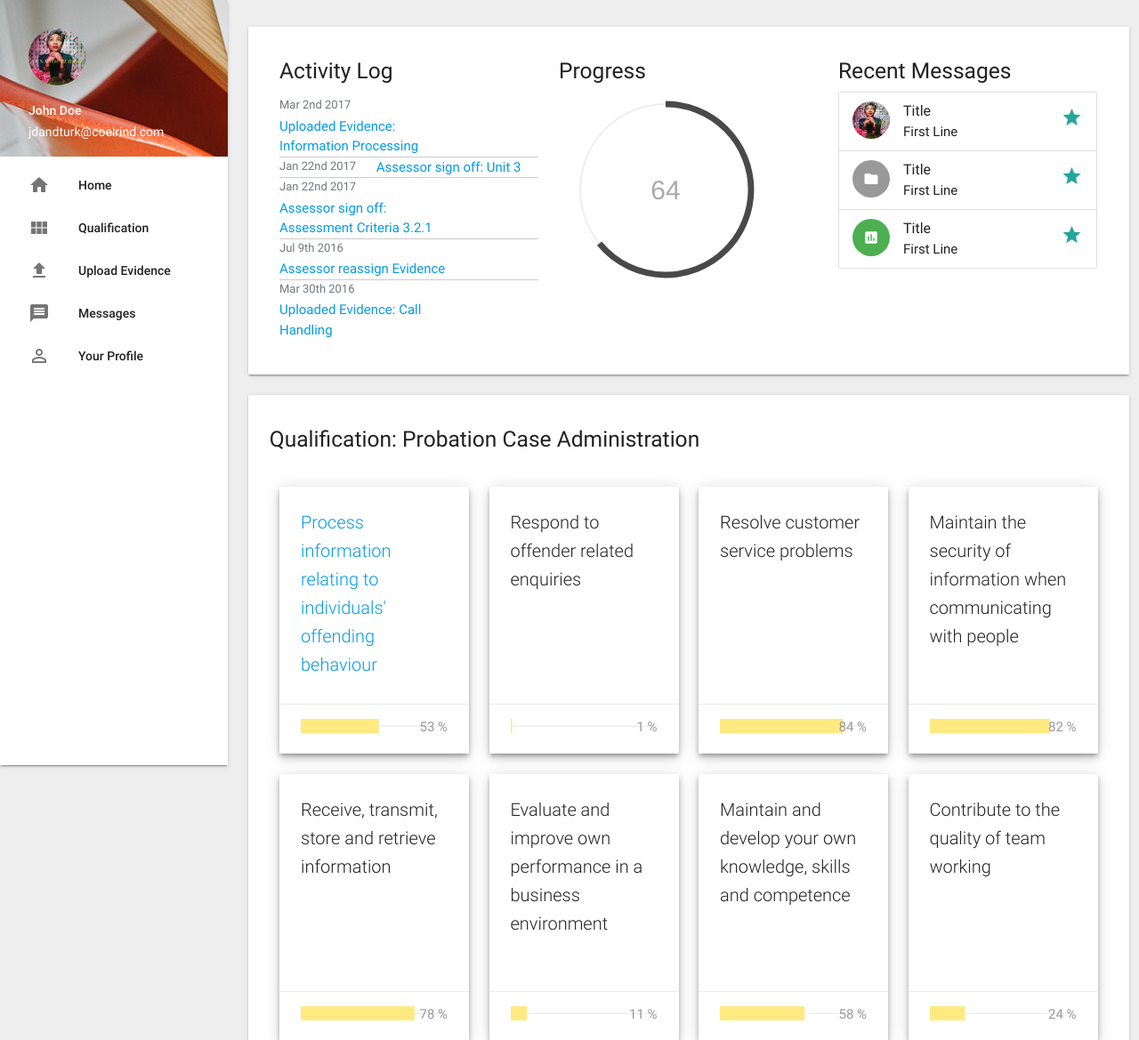
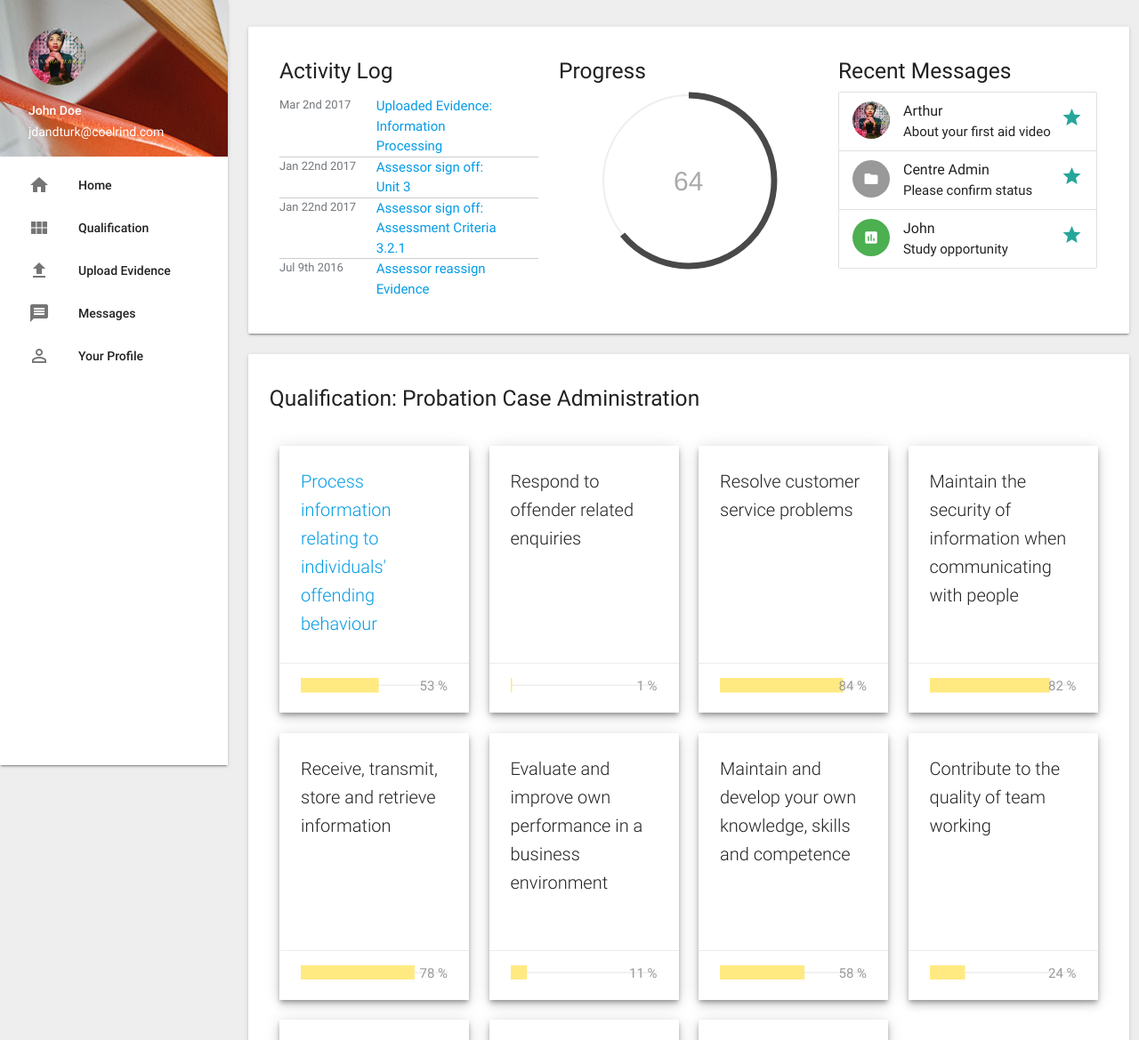
Before and after one commit to zz-james/portfolio_demo, a PHP site: page / in a window 1280 px wide. Shown: the top 1169 px of the page at 89% size. Run offline with PHP 8.4, Linux system fonts and the light colour scheme; some libraries are stand-ins or nearby versions.

Commit message:
plus forgot to add

```diff
--- a/index.php
+++ b/index.php
@@ -17,7 +17,7 @@
         <a href="#!name"><span class="white-text name">John Doe</span></a>
         <a href="#!email"><span class="white-text email">jdandturk@coelrind.com</span></a>
       </div></li>
-      <li><a href="#!"><i class="material-icons">home</i>Home</a></li>
+      <li><a href="index.php"><i class="material-icons">home</i>Home</a></li>
       <li><a href="#!"><i class="material-icons">view_module</i>Qualification</a></li>
       <li><a href="#!"><i class="material-icons">file_upload</i>Upload Evidence</a></li>
       <li><a href="#!"><i class="material-icons">message</i>Messages</a></li>
@@ -27,7 +27,7 @@
       <li><a class="subheader">Subheader</a></li>
       <li><a class="waves-effect" href="#!">Third Link With Waves</a></li> -->
     </ul>
-  </nav>
+  </div>
   <div id="content">
   <!-- <a href="#" data-activates="slide-out" class="button-collapse"><i class="material-icons">menu</i></a> -->
 <br />
@@ -45,7 +45,6 @@
                   <li><span>Jan 22nd 2017</span> <a href="#">Assessor sign off: Unit 3</a></li>
                   <li><span>Jan 22nd 2017</span> <a href="#">Assessor sign off: Assessment Criteria 3.2.1</a></li>
                   <li><span>Jul 9th 2016</span>   <a href="#">Assessor reassign Evidence</a></li>
-                  <li><span>Mar 30th 2016</span>  <a href="#">Uploaded Evidence: Call Handling</a></li>
                 </ul>
               </p>
             </div>
@@ -54,7 +53,7 @@
           <div class="col s12 m4">
             <div class="icon-block">
               <h5>Progress</h5>
-              <div id="progress-container"></div>
+              <div style="margin: auto" id="progress-container"></div>
             </div>
           </div>
 
@@ -65,20 +64,20 @@
                 <ul class="collection">
                   <li class="collection-item avatar">
                     <img src="images/yuna.jpg" alt="" class="circle">
-                    <span class="title">Title</span>
-                    <p>First Line</p>
+                    <span class="title">Arthur</span>
+                    <p>About your first aid video</p>
                     <a href="#!" class="secondary-content"><i class="material-icons">grade</i></a>
                   </li>
                   <li class="collection-item avatar">
                     <i class="material-icons circle">folder</i>
-                    <span class="title">Title</span>
-                    <p>First Line</p>
+                    <span class="title">Centre Admin</span>
+                    <p>Please confirm status</p>
                     <a href="#!" class="secondary-content"><i class="material-icons">grade</i></a>
                   </li>
                   <li class="collection-item avatar">
                     <i class="material-icons circle green">insert_chart</i>
-                    <span class="title">Title</span>
-                    <p>First Line</p>
+                    <span class="title">John</span>
+                    <p>Study opportunity</p>
                     <a href="#!" class="secondary-content"><i class="material-icons">grade</i></a>
                   </li>
                 </ul>
@@ -98,7 +97,7 @@
         <div class="col s3">
           <div class="card small z-depth-3">
             <div class="card-content">
-              <span class="card-title"><a href="#">Process information relating to individuals' offending behaviour</a></span>
+              <span class="card-title"><a href="unit.php">Process information relating to individuals' offending behaviour</a></span>
             </div>
             <div class="card-action">
               <span class="progress-bar-container"></span>
--- a/src/scss/main.scss
+++ b/src/scss/main.scss
@@ -23,7 +23,7 @@ body {
 
 #activity-log a {
   display: inline-block;
-  max-width: 195px;
+  max-width: 150px;
 }
 
 .clearfix { overflow: auto; }
@@ -55,3 +55,7 @@ body {
 .card .card-title {
     font-size: 20px;
 }
+
+#learning-outcomes table td {
+  vertical-align: top;
+}
```
Also changed, not shown: build/main.css.
